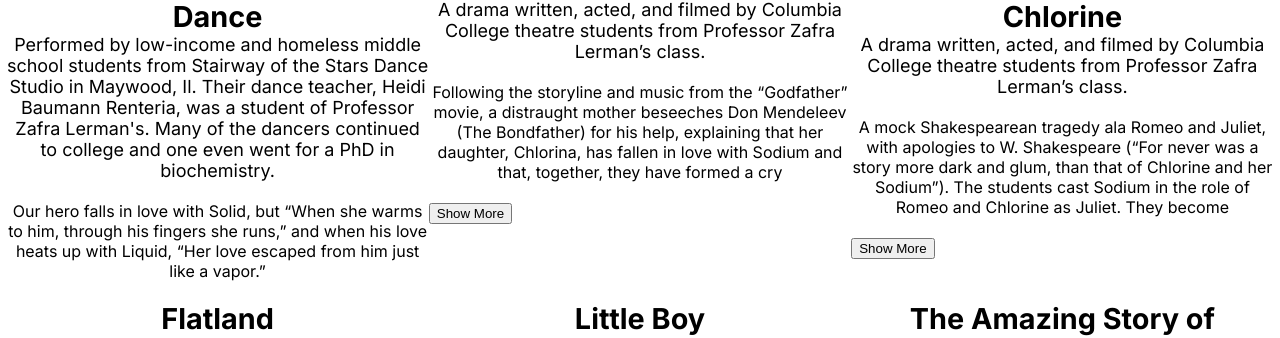
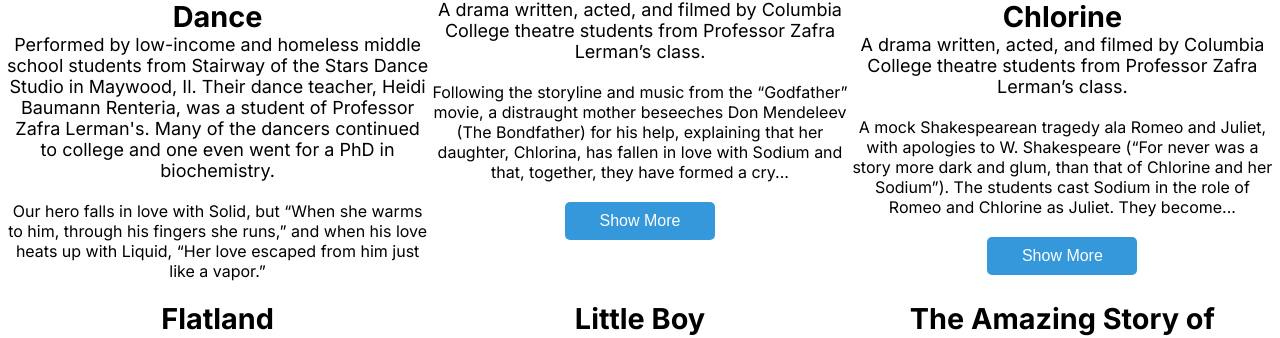
Before and after one commit to DannyMExe/lerman-institute, a Next.js app: page /videos in a window 1280 px wide. Shown: the part 470-808 px from the top of the page. Built offline with nearby package versions, Linux system fonts and the light colour scheme.

Commit message:
show more button styling

```diff
--- a/src/components/ShowMore.module.css
+++ b/src/components/ShowMore.module.css
@@ -1,3 +1,10 @@
+.textContainer {
+  display: flex;
+  flex-direction: column;
+  justify-content: center;
+  align-items: center;
+}
+
 .bg {
   width: 100%;
   text-align: center;
@@ -7,9 +14,32 @@
   padding-bottom: 0;
 }
 
-
 @media (max-width: 750px) {
   .bg {
     padding-inline: 15px;
   }
 }
+
+.showMoreButton {
+  background-color: #3498db; /* Blue color - you can customize this */
+  color: #fff; /* Text color - you can customize this */
+  font-size: 16px;
+  border: none;
+  cursor: pointer;
+  padding: 10px 20px;
+  border-radius: 5px;
+  transition: background-color 0.3s, transform 0.2s;
+  width: 150px;
+}
+
+.showMoreButton:hover {
+  background-color: #2980b9; /* Darker blue color on hover - you can customize this */
+}
+
+.showMoreButton:focus {
+  outline: none;
+}
+
+.showMoreButton.expanded {
+  transform: rotate(180deg); /* Rotate the button text when expanded */
+}
--- a/src/components/showMore.jsx
+++ b/src/components/showMore.jsx
@@ -8,13 +8,16 @@
     setShowMore(!showMore);
   };
 
-  const displayText = showMore ? text : text.slice(0, maxCharacters);
+  const displayText = showMore ? text : text.substr(0, maxCharacters).trim();
 
   return (
-    <div>
-      <p className={styles.bg}>{displayText}</p>
+    <div className={styles.textContainer}>
+      <p className={styles.bg}>
+        {displayText}
+        {!showMore && text.length > maxCharacters && "..."}
+      </p>
       {text.length > maxCharacters && (
-        <button onClick={toggleShowMore}>
+        <button className={styles.showMoreButton} onClick={toggleShowMore}>
           {showMore ? "Show Less" : "Show More"}
         </button>
       )}
```
Lines whose indentation alone changed are shown as unchanged.
